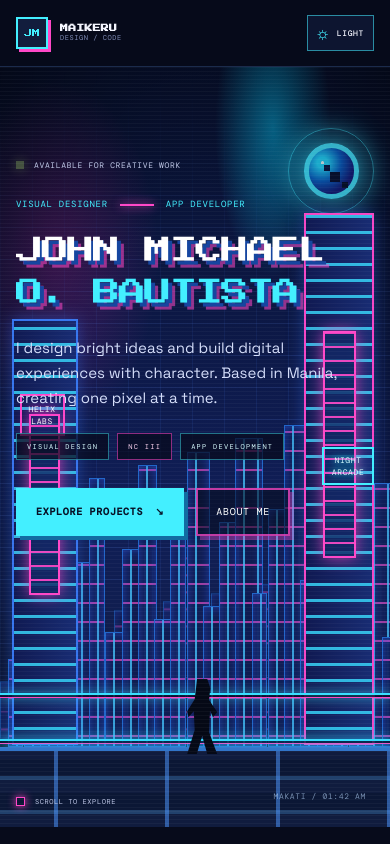
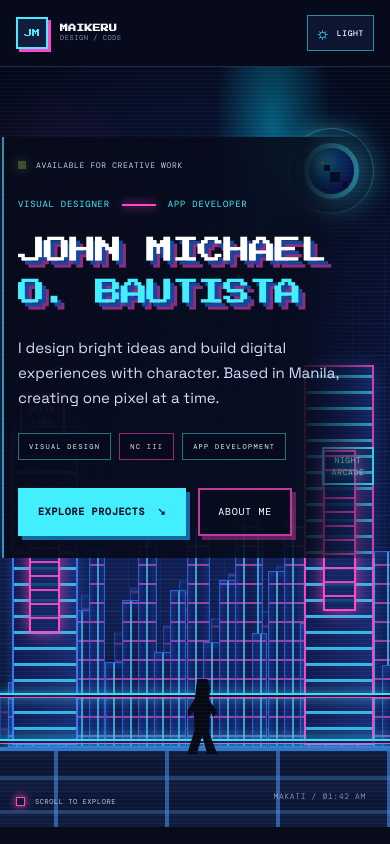
Before and after one commit to johnmichael223344-rgb/portfolio-site, a React (Vite) app: page / in a window 390 px wide. Shown: the top 844 px of the page. Built offline with nearby package versions, Linux system fonts and the light colour scheme; the HTML template or start-up script is replaced by a standard one.

Commit message:
Improve mobile contrast for neon city hero

```diff
--- a/src/index.css
+++ b/src/index.css
@@ -294,12 +294,24 @@ footer { border-top: 1px solid var(--border); padding-block: 24px 34px; }
   .theme-toggle { min-height: 36px; font-size: 8px; padding: 0 9px; }
   .hero { min-height: 720px; min-height: min(760px, calc(100svh - 66px)); align-items: flex-start; }
   .hero-inner { padding-top: 84px; padding-bottom: 180px; }
+  .hero-copy {
+    position: relative;
+    z-index: 1;
+    margin: -14px;
+    border-left: 2px solid rgba(67, 239, 255, .6);
+    background: linear-gradient(90deg, rgba(7, 11, 27, .96), rgba(7, 11, 27, .88) 78%, rgba(7, 11, 27, 0));
+    padding: 14px 14px 22px;
+  }
   .hero h1 { font-size: clamp(21px, 7vw, 34px); }
   .hero-role { max-width: 390px; font-size: 15px; }
   .hero-availability { font-size: 8px; }
   .hero-kicker { font-size: 9px; }
   .hero-tags span { font-size: 7px; }
   .planet-orbit { top: 8%; right: 4%; width: 86px; opacity: .74; }
+  .skyline { height: 43%; }
+  .skyline-back { height: 48%; }
+  .tower { height: 42%; }
+  .tower-right { height: 50%; }
   .sign-helix { top: 43%; left: 5%; }
   .sign-delta { display: none; }
   .sign-arcade { top: 50%; right: 4%; }
```
